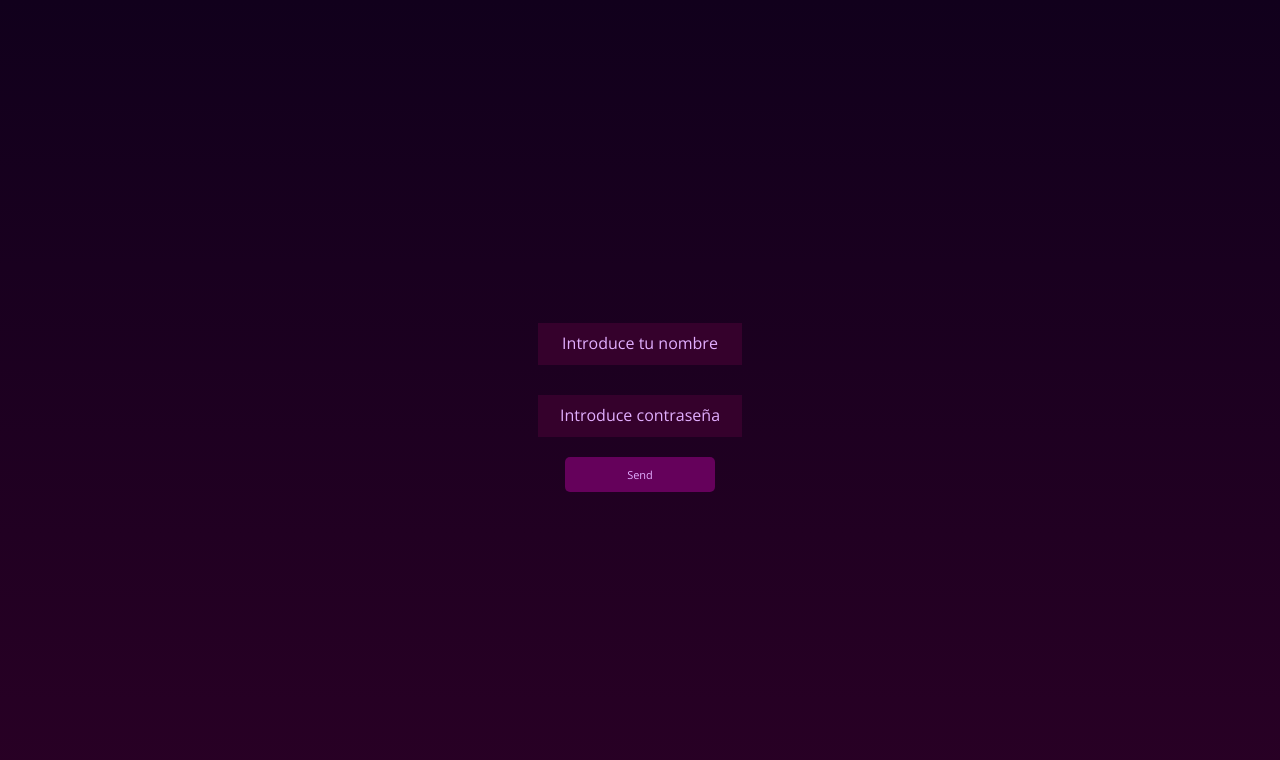
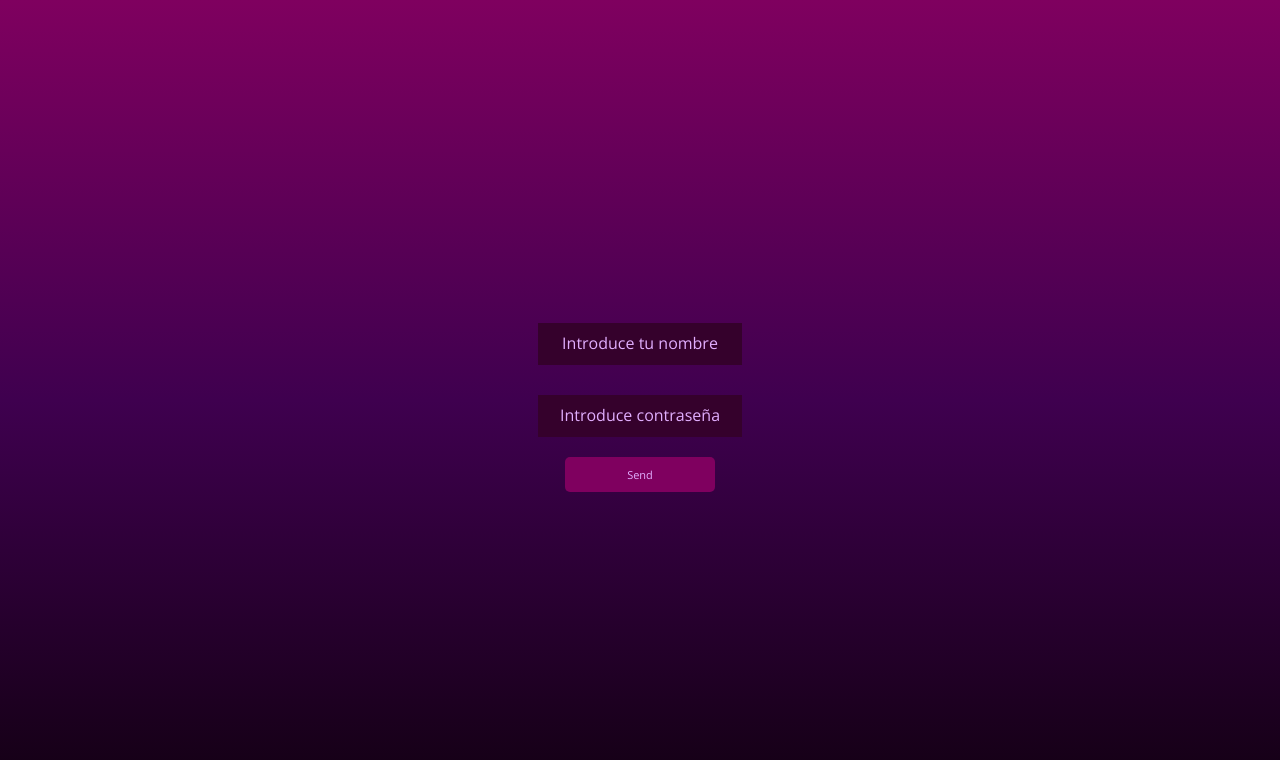
Before and after one commit to Katykaze/PROYECTO-EJEMPLO, a Vue app: page / in a window 1280 px wide. Shown: the top 760 px of the page. Built offline with nearby package versions, Linux system fonts and the light colour scheme.

Commit message:
cambio en css estilos, y boton logout

```diff
--- a/src/styles/pstyle.scss
+++ b/src/styles/pstyle.scss
@@ -1,7 +1,8 @@
 @import url('https://fonts.googleapis.com/css2?family=Open+Sans:ital,wght@0,300;1,800&display=swap');
+//efecto de transparencia en el linea-gradient con el ultmo color y el cien por cien
 :root{
-    --color-background-image: linear-gradient(#11001C, #290025);
-    --color-button:#65015B;
+    --color-background-image: linear-gradient(to top, #120012 0%, #3F004F 50%, #7F005F 100%, rgba(127,0,95,0.5) 100%);
+    --color-button:#7F005F ;
     --color-background-input:#35012C;
     --color-text-primary:#E1AEFE;
     --color-text-secondary:#141313;
--- a/src/views/MainView.vue
+++ b/src/views/MainView.vue
@@ -1,43 +1,44 @@
 <template>
   <LMain>
     <template #header>
-            <h1> NEW VIEW 🏡🏠</h1>
+      <h1>NEW VIEW 🏡🏠</h1>
     </template>
     <template #main>
-            <CButton/>
-            <p>HELLOW WOLRD 🌎 </p>
+      <p>HELLOW WOLRD 🌎</p>
       <p>This is a new view</p>
+      <CButton :onclick="doLogout">Log Out</CButton>
     </template>
     <template #footer>
       <p>📲 social Media</p>
     </template>
   </LMain>
-
 </template>
 <script>
 import LMain from '../layouts/l-main.vue'
 import CButton from '../components/c-button.vue'
 import { userStore } from '../stores/user'
 
-export default{
+export default {
   name: 'MainView',
-    data(){
+  data() {
     return {
-            isPending:true
+      isSending: false
+      //   isPending: true
     }
   },
-    components:{
+  components: {
     LMain,
     CButton
   },
-    methods:{
-        doLogout(){
-
-        },
-
+  methods: {
+    doLogout() {
+      this.isSending = true
+      const useUserStore = userStore()
+      useUserStore.logout()
+      this.$router.push({ name: 'login' })
+    }
   }
 }
 </script>
 
-<style lang="scss">
-</style>
+<style lang="scss"></style>
```
Lines whose indentation alone changed are shown as unchanged.
